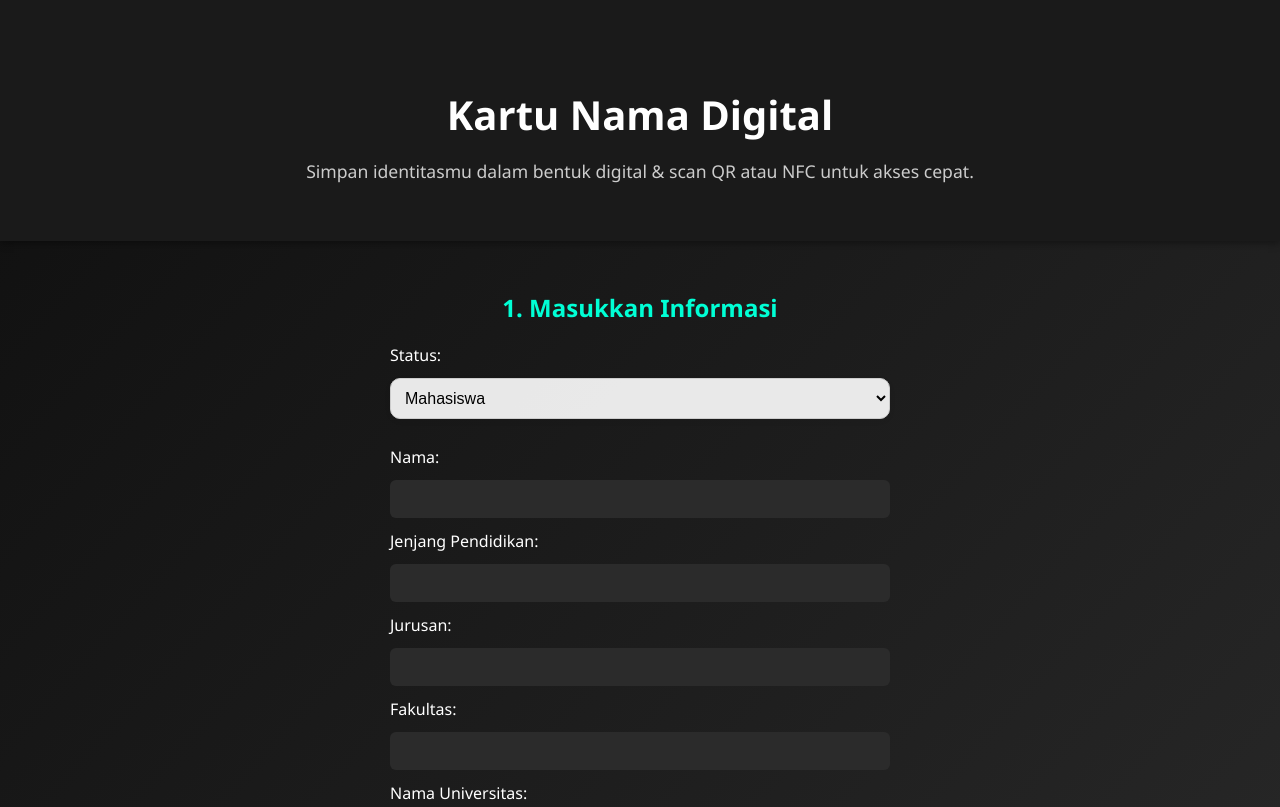
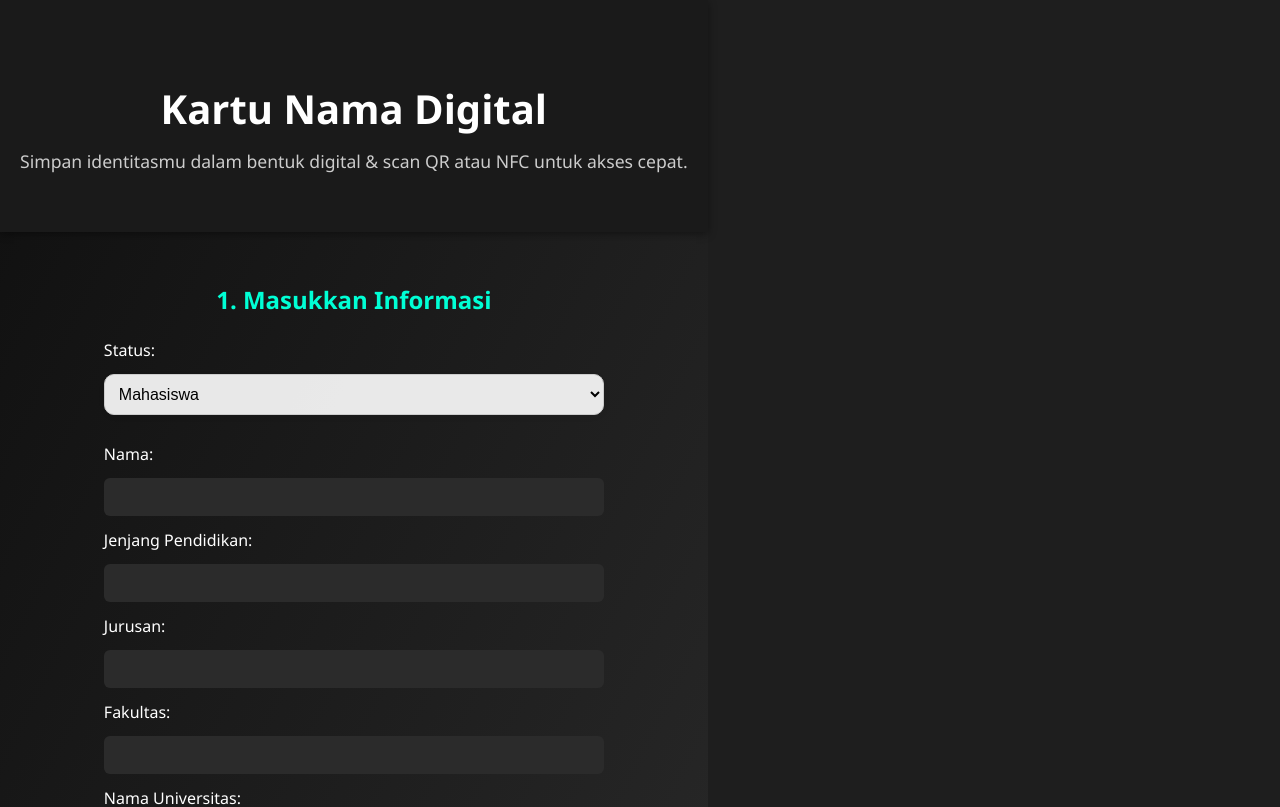
Before and after one commit to Yssufszz/kartunamadigital, a React (Vite) app: page / in a window 1280 px wide. Shown: the top 807 px of the page. Built offline with nearby package versions, Linux system fonts and the light colour scheme; no server answers.

Commit message:
Setup react-router and vercel rewrite

```diff
--- a/src/main.jsx
+++ b/src/main.jsx
@@ -1,10 +1,17 @@
 import React from 'react';
 import ReactDOM from 'react-dom/client';
-import { BrowserRouter } from 'react-router-dom';
-import App from './App';
+import { BrowserRouter, Routes, Route } from 'react-router-dom';
+import Home from './pages/Home';
+import CardViewer from './pages/CardViewer';
+import './index.css';
 
 ReactDOM.createRoot(document.getElementById('root')).render(
-  <BrowserRouter>
-    <App />
-  </BrowserRouter>
+  <React.StrictMode>
+    <BrowserRouter>
+      <Routes>
+        <Route path="/" element={<Home />} />
+        <Route path="/card" element={<CardViewer />} />
+      </Routes>
+    </BrowserRouter>
+  </React.StrictMode>
 );
```
Also changed, not shown: vercel.json (added).
